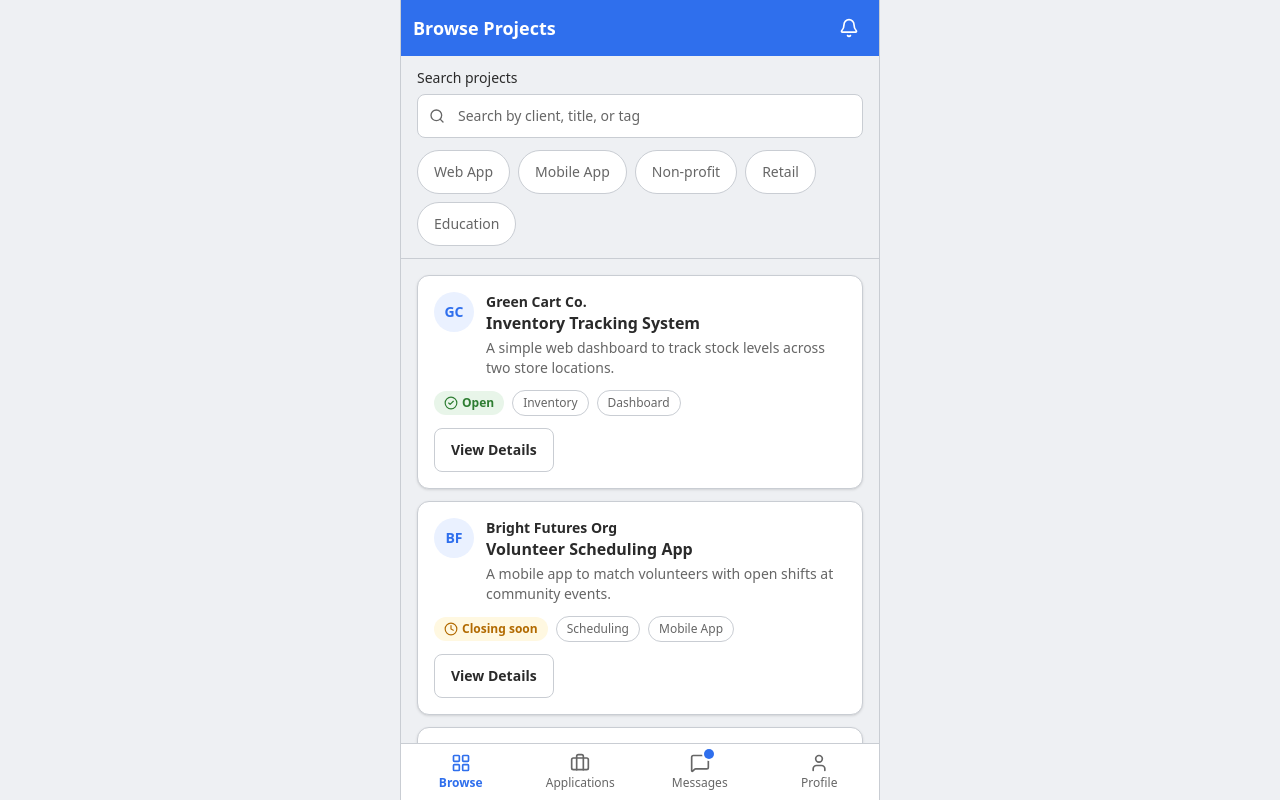
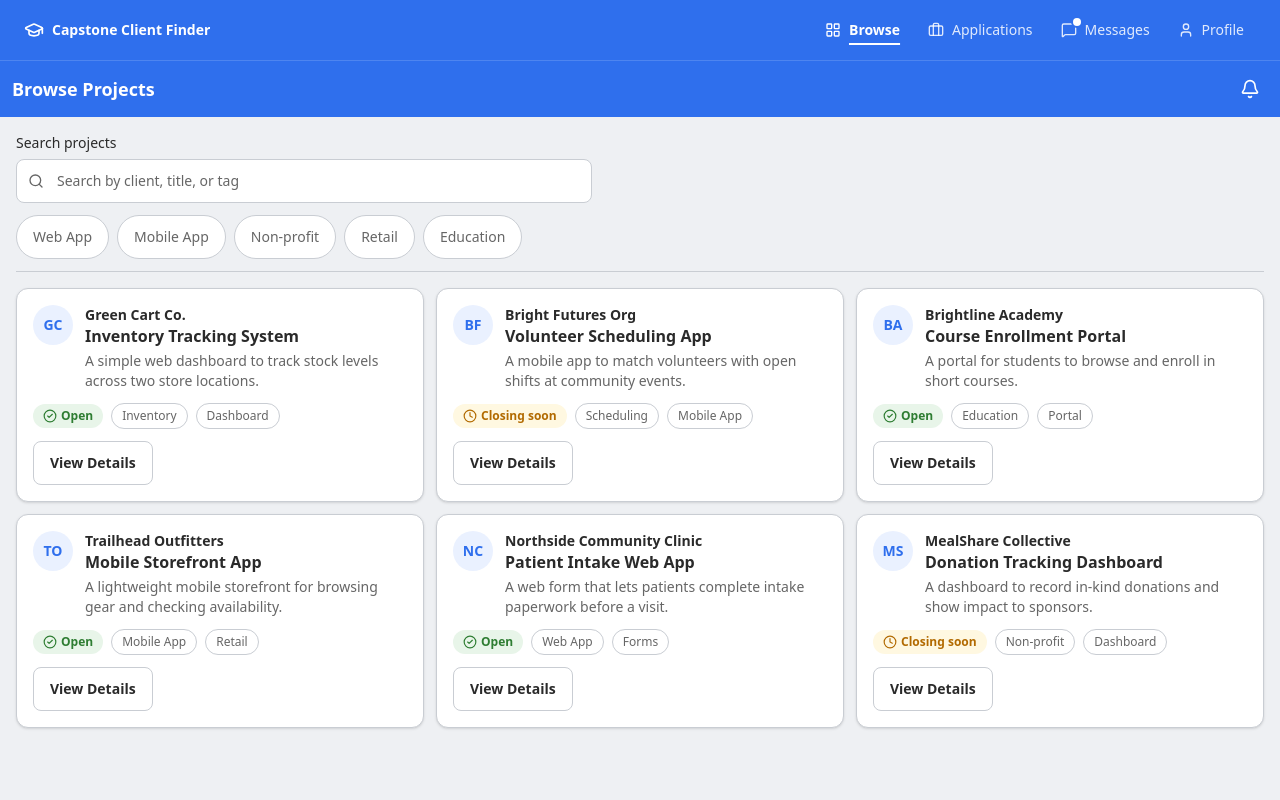
Before and after one commit to Elydia04/CapFind, a React (Vite) app: page /browse in a window 1280 px wide. Built offline with nearby package versions, Linux system fonts and the light colour scheme.

Commit message:
layout: responsive full-screen app with top nav on desktop

```diff
--- a/src/components/AppLayout.tsx
+++ b/src/components/AppLayout.tsx
@@ -1,16 +1,20 @@
-import { Outlet } from 'react-router-dom'
+import { Outlet, useLocation } from 'react-router-dom'
 import { useApp } from '../context/AppContext'
+import { DesktopNav } from './DesktopNav'
 import { Toast } from './Toast'
 
 export function AppLayout() {
-  const { toast, clearToast } = useApp()
+  const { toast, clearToast, conversations } = useApp()
+  const { pathname } = useLocation()
+
+  const hasUnread = conversations.some((conversation) => conversation.unread)
+  const showDesktopNav = pathname !== '/login' && !pathname.startsWith('/project/')
 
   return (
-    <div className="flex h-svh justify-center bg-page">
-      <div className="relative flex h-full w-full max-w-app flex-col overflow-hidden border-x border-line bg-page">
-        <Outlet />
-        {toast ? <Toast message={toast} onDismiss={clearToast} /> : null}
-      </div>
+    <div className="relative flex h-svh flex-col overflow-hidden bg-page">
+      {showDesktopNav ? <DesktopNav unreadMessages={hasUnread} /> : null}
+      <Outlet />
+      {toast ? <Toast message={toast} onDismiss={clearToast} /> : null}
     </div>
   )
 }
--- a/src/components/BottomNav.tsx
+++ b/src/components/BottomNav.tsx
@@ -21,7 +21,10 @@ const TABS: readonly Tab[] = [
 
 export function BottomNav({ unreadMessages = false }: BottomNavProps) {
   return (
-    <nav aria-label="Primary" className="flex shrink-0 border-t border-line bg-white">
+    <nav
+      aria-label="Primary"
+      className="flex shrink-0 border-t border-line bg-white md:hidden"
+    >
       {TABS.map(({ to, label, Icon }) => {
         const showsUnread = label === 'Messages' && unreadMessages
         return (
--- /dev/null
+++ b/src/components/DesktopNav.tsx
@@ -0,0 +1,60 @@
+import { Briefcase, GraduationCap, LayoutGrid, MessageSquare, User } from 'lucide-react'
+import type { ComponentType, SVGProps } from 'react'
+import { NavLink } from 'react-router-dom'
+import type { BottomNavProps } from './BottomNav'
+
+type Tab = {
+  to: string
+  label: string
+  Icon: ComponentType<SVGProps<SVGSVGElement>>
+}
+
+const TABS: readonly Tab[] = [
+  { to: '/browse', label: 'Browse', Icon: LayoutGrid },
+  { to: '/applications', label: 'Applications', Icon: Briefcase },
+  { to: '/messages', label: 'Messages', Icon: MessageSquare },
+  { to: '/profile', label: 'Profile', Icon: User },
+]
+
+export function DesktopNav({ unreadMessages = false }: BottomNavProps) {
+  return (
+    <header className="hidden shrink-0 items-center justify-between gap-4 border-b border-white/15 bg-primary px-6 py-2 text-white md:flex">
+      <span className="flex items-center gap-2 text-sm font-bold">
+        <GraduationCap className="h-5 w-5" aria-hidden="true" />
+        Capstone Client Finder
+      </span>
+      <nav aria-label="Primary" className="flex items-center gap-1">
+        {TABS.map(({ to, label, Icon }) => {
+          const showsUnread = label === 'Messages' && unreadMessages
+          return (
+            <NavLink
+              key={to}
+              to={to}
+              className={({ isActive }) =>
+                [
+                  'relative inline-flex min-h-11 items-center gap-2 rounded-lg px-3 text-sm transition-colors',
+                  isActive
+                    ? 'font-bold text-white underline decoration-2 underline-offset-8'
+                    : 'font-medium text-white/85 hover:bg-white/10 hover:text-white',
+                ].join(' ')
+              }
+            >
+              {() => (
+                <>
+                  <span className="relative">
+                    <Icon className="h-4 w-4" aria-hidden="true" />
+                    {showsUnread ? (
+                      <span className="absolute -right-1 -top-1 h-2 w-2 rounded-full bg-white ring-2 ring-primary" />
+                    ) : null}
+                  </span>
+                  {label}
+                  {showsUnread ? <span className="sr-only">Unread messages</span> : null}
+                </>
+              )}
+            </NavLink>
+          )
+        })}
+      </nav>
+    </header>
+  )
+}
--- a/src/index.css
+++ b/src/index.css
@@ -17,8 +17,6 @@
   --color-error-soft: #fff3f3;
 
   --font-sans: system-ui, -apple-system, "Segoe UI", Arial, Helvetica, sans-serif;
-
-  --container-app: 30rem;
 }
 
 @layer base {
--- a/src/screens/BrowseScreen.tsx
+++ b/src/screens/BrowseScreen.tsx
@@ -66,8 +66,9 @@ export function BrowseScreen() {
       />
 
       <main className="flex-1 overflow-y-auto bg-page">
-        <div className="flex flex-col gap-3 border-b border-line bg-page px-4 py-3">
-          <div role="search">
+        <div className="mx-auto w-full max-w-7xl px-4 py-4">
+          <div className="flex flex-col gap-3 border-b border-line pb-3">
+            <div role="search" className="max-w-xl">
               <FormField
                 label="Search projects"
                 type="search"
@@ -101,13 +102,13 @@ export function BrowseScreen() {
               </Button>
             </div>
           ) : (
-          <ul className="flex flex-col gap-3 p-4">
+            <ul className="mt-4 grid grid-cols-1 gap-3 md:grid-cols-2 xl:grid-cols-3">
               {filteredProjects.map((project) => {
                 const isApplied = appliedProjectIds.includes(project.id)
                 return (
                   <li
                     key={project.id}
-                  className="relative rounded-xl border border-line bg-white p-4 shadow-sm transition-shadow hover:shadow-md"
+                    className="relative flex flex-col rounded-xl border border-line bg-white p-4 shadow-sm transition-shadow hover:shadow-md"
                   >
                     <div className="flex items-start gap-3">
                       <Avatar initials={project.clientInitials} />
@@ -137,7 +138,7 @@ export function BrowseScreen() {
                       ))}
                     </div>
 
-                  <div className="relative z-10 mt-3">
+                    <div className="relative z-10 mt-auto pt-3">
                       <Button
                         variant="secondary"
                         onClick={() => navigate(`/project/${project.id}`)}
@@ -150,6 +151,7 @@ export function BrowseScreen() {
               })}
             </ul>
           )}
+        </div>
       </main>
 
       <BottomNav unreadMessages={hasUnread} />
--- a/src/screens/LoginScreen.tsx
+++ b/src/screens/LoginScreen.tsx
@@ -112,7 +112,7 @@ export function LoginScreen() {
     <div className="flex flex-1 flex-col overflow-hidden">
       <AppBar title="Capstone Client Finder" />
 
-      <main className="flex-1 overflow-y-auto bg-page px-5 py-6">
+      <main className="mx-auto w-full max-w-md flex-1 overflow-y-auto bg-page px-5 py-6">
         <div className="flex flex-col items-center gap-2 pb-6 text-center">
           <span className="flex h-16 w-16 items-center justify-center rounded-2xl bg-primary text-white shadow-md">
             <GraduationCap className="h-8 w-8" aria-hidden="true" />
```
Also changed, not shown: 1 other file (tests, documents, lock files or other folders). Lines whose indentation alone changed are shown as unchanged.
